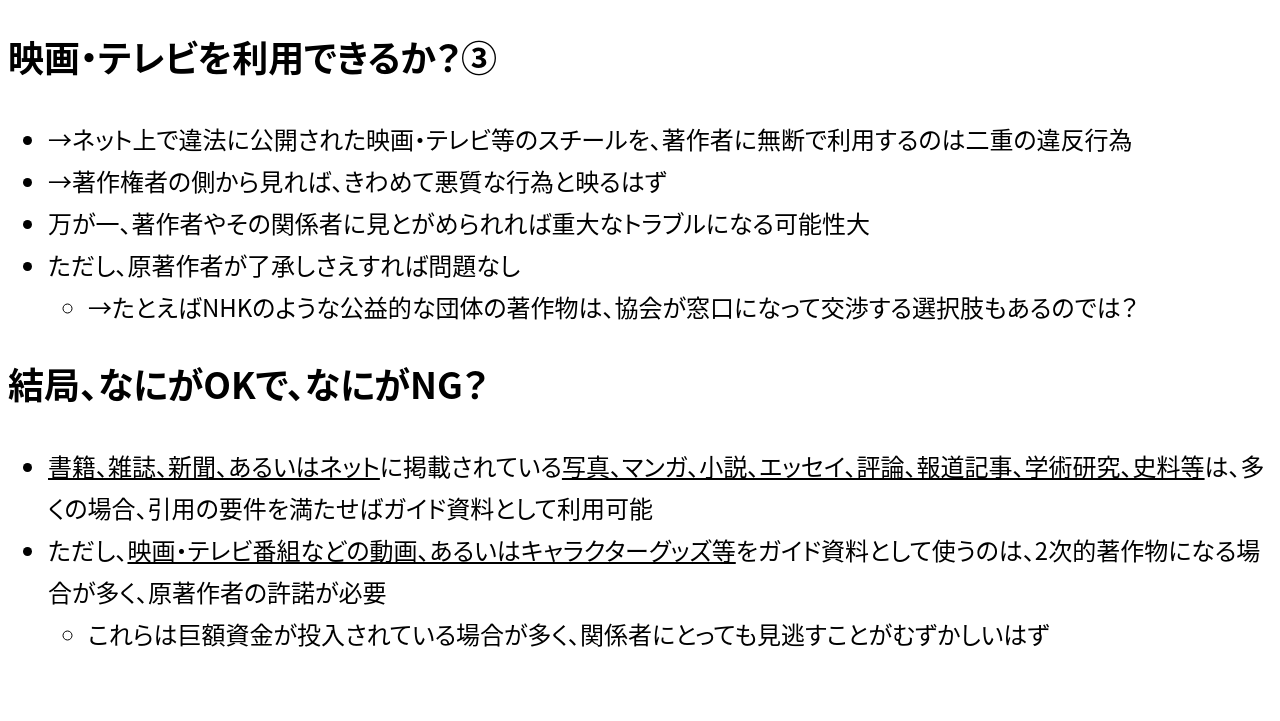
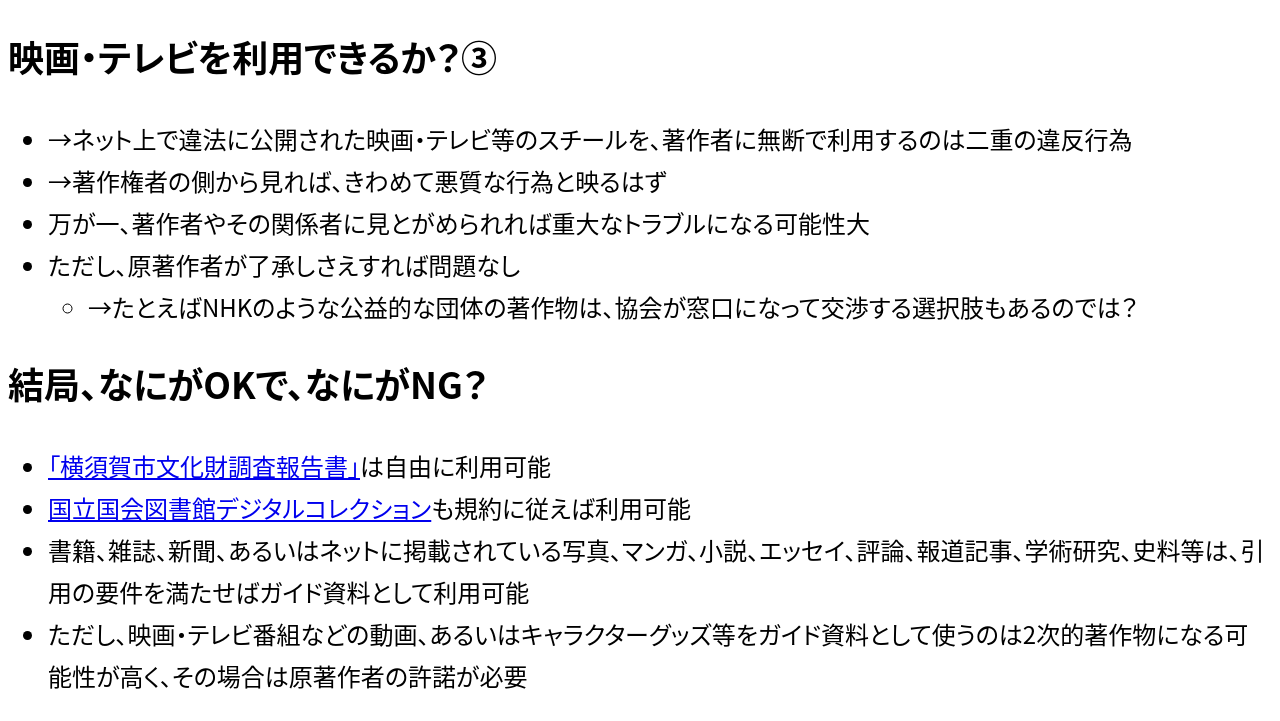
Before and after one commit to ogwata/20230708_tourist-guides-and-copyright, a website: page manuscript.html in a window 1280 px wide. Shown: the part 5038-5759 px from the top of the page. Before the commit the page ends 5717 px from the top, so only its background shows below. Drawn offline with Linux system fonts and the light colour scheme.

Commit message:
Update manuscript.md

```diff
--- a/manuscript.html
+++ b/manuscript.html
@@ -211,12 +211,10 @@
     <section class="level1" aria-labelledby="結局なにがokでなにがng">
       <h1 id="結局なにがokでなにがng">結局、なにがOKで、なにがNG？</h1>
       <ul>
-        <li><u>書籍、雑誌、新聞、あるいはネット</u>に掲載されている<u>写真、マンガ、小説、エッセイ、評論、報道記事、学術研究、史料等</u>は、多くの場合、引用の要件を満たせばガイド資料として利用可能</li>
-        <li>ただし、<u>映画・テレビ番組などの動画、あるいはキャラクターグッズ等</u>をガイド資料として使うのは、2次的著作物になる場合が多く、原著作者の許諾が必要
-          <ul>
-            <li>これらは巨額資金が投入されている場合が多く、関係者にとっても見逃すことがむずかしいはず</li>
-          </ul>
-        </li>
+        <li><a href="https://ci.nii.ac.jp/ncid/BN03568971">「横須賀市文化財調査報告書」</a>は自由に利用可能</li>
+        <li><a href="https://dl.ndl.go.jp/ja/">国立国会図書館デジタルコレクション</a>も規約に従えば利用可能</li>
+        <li>書籍、雑誌、新聞、あるいはネットに掲載されている写真、マンガ、小説、エッセイ、評論、報道記事、学術研究、史料等は、引用の要件を満たせばガイド資料として利用可能</li>
+        <li>ただし、映画・テレビ番組などの動画、あるいはキャラクターグッズ等をガイド資料として使うのは2次的著作物になる可能性が高く、その場合は原著作者の許諾が必要</li>
       </ul>
     </section>
   </body>
```
Also changed, not shown: manuscript.md (+4 -3 lines).
